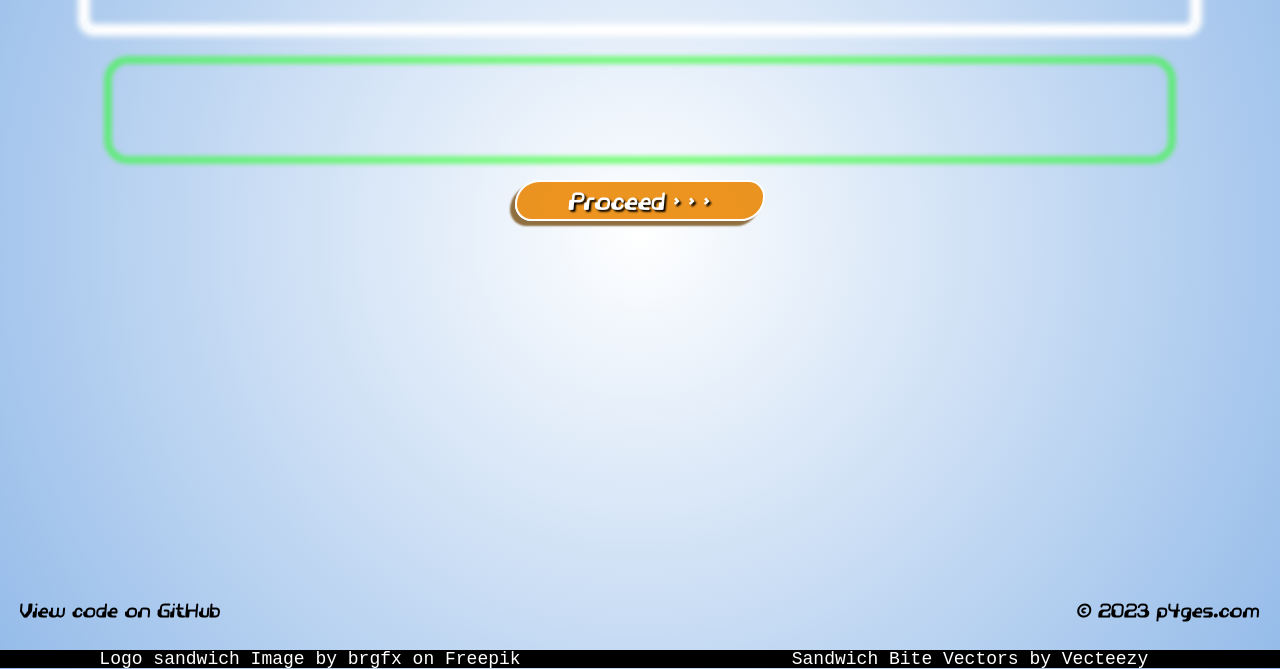
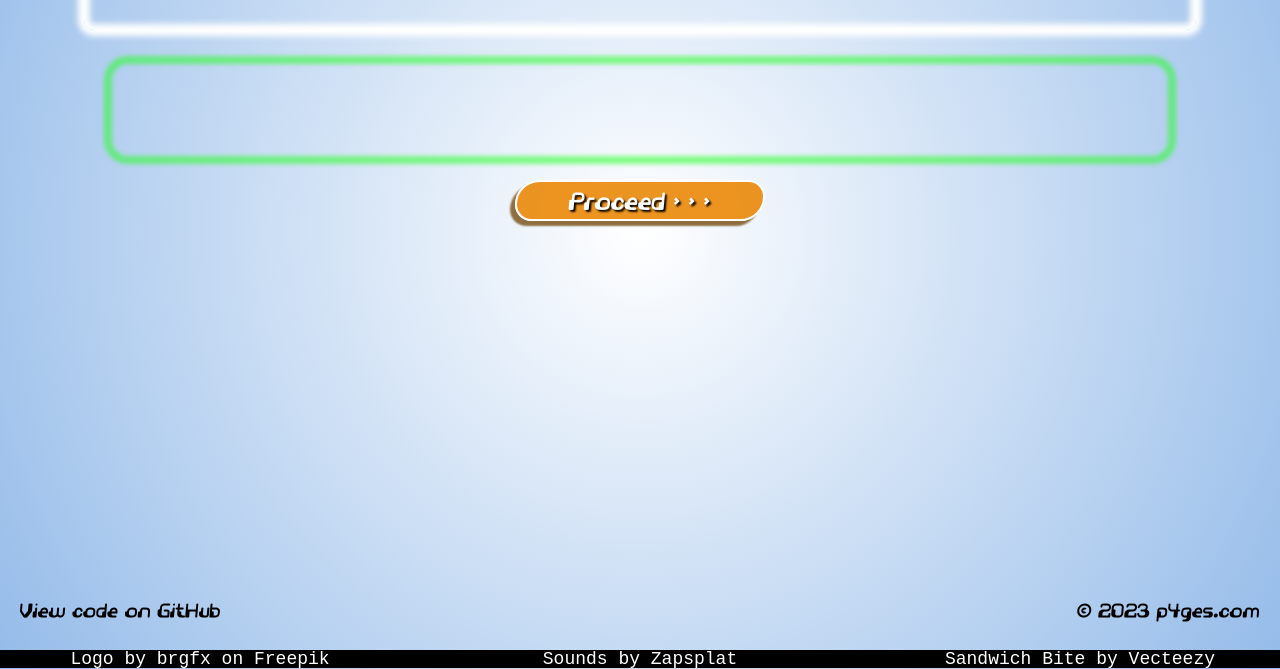
Before and after one commit to dtKinger/battlewich, a plain HTML site: page index.html in a window 1280 px wide. Shown: the part 203-872 px from the top of the page. Drawn offline with Linux system fonts and the light colour scheme.

Commit message:
Credit sound, scroll Start button into view

```diff
--- a/index.html
+++ b/index.html
@@ -30,8 +30,10 @@
     <p>&copy; 2023 <a href="https://p4ges.com">p4ges.com</a></p>
   </footer>
   <div class="attribution">
-    <a href="https://www.freepik.com/free-vector/sandwich-white-background_24893008.htm#query=sub%20sandwich&position=8&from_view=keyword&track=ais">Logo sandwich Image by brgfx  on Freepik</a>
-    <a target="_blank" href="https://www.vecteezy.com/free-vector/sandwich-bite">Sandwich Bite Vectors by Vecteezy</a>
+    <a href="https://www.freepik.com/free-vector/sandwich-white-background_24893008.htm#query=sub%20sandwich&position=8&from_view=keyword&track=ais">Logo by brgfx on Freepik</a>
+    <a href="https://www.zapsplat.com/">Sounds by Zapsplat</a>
+    <a target="_blank" href="https://www.vecteezy.com/free-vector/sandwich-bite">Sandwich Bite by Vecteezy</a>
+
   </div>
   <script src="./index.bundle.js"></script>
 </body>
```
Also changed, not shown: index.bundle.js (+1 -1 lines), 1 other file.
